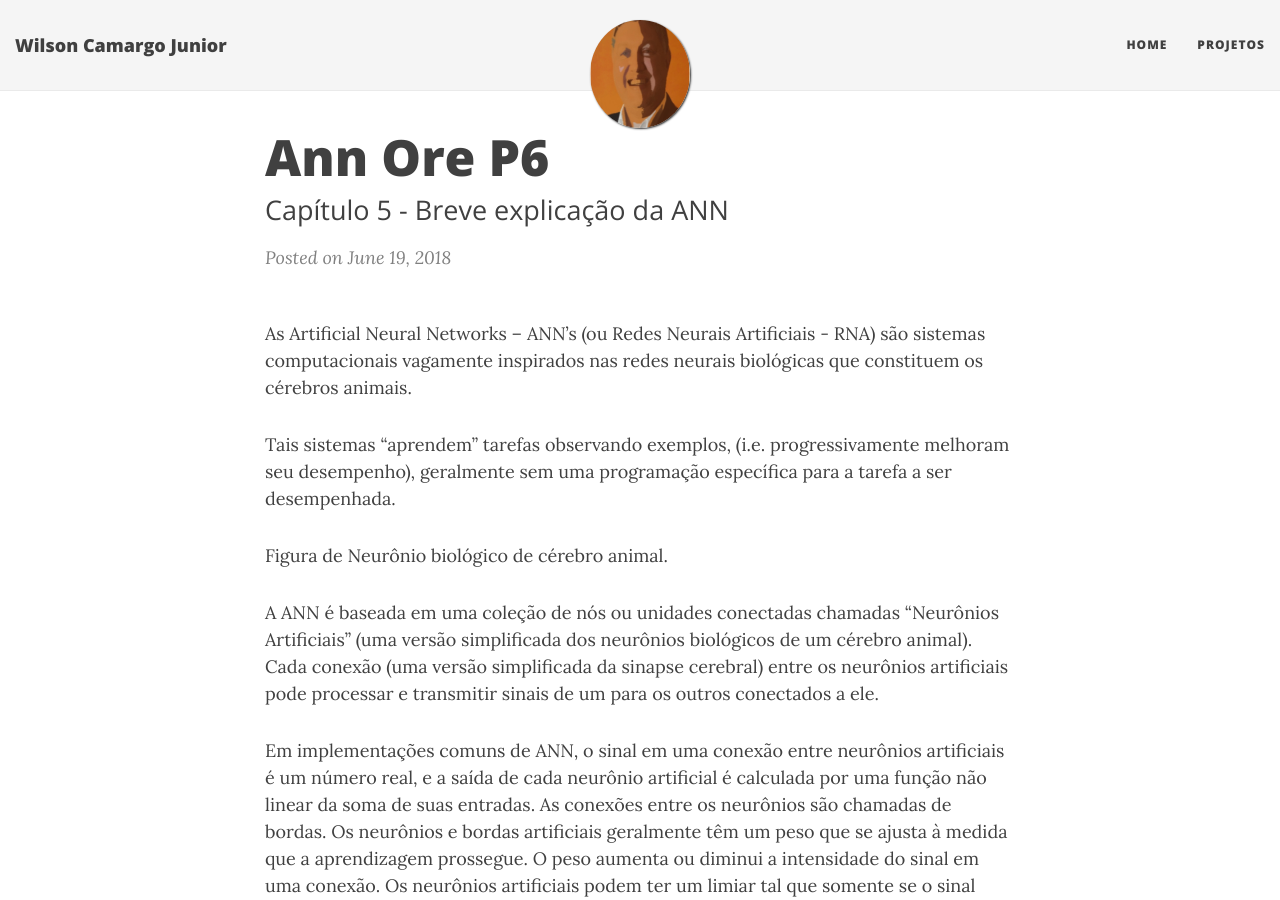
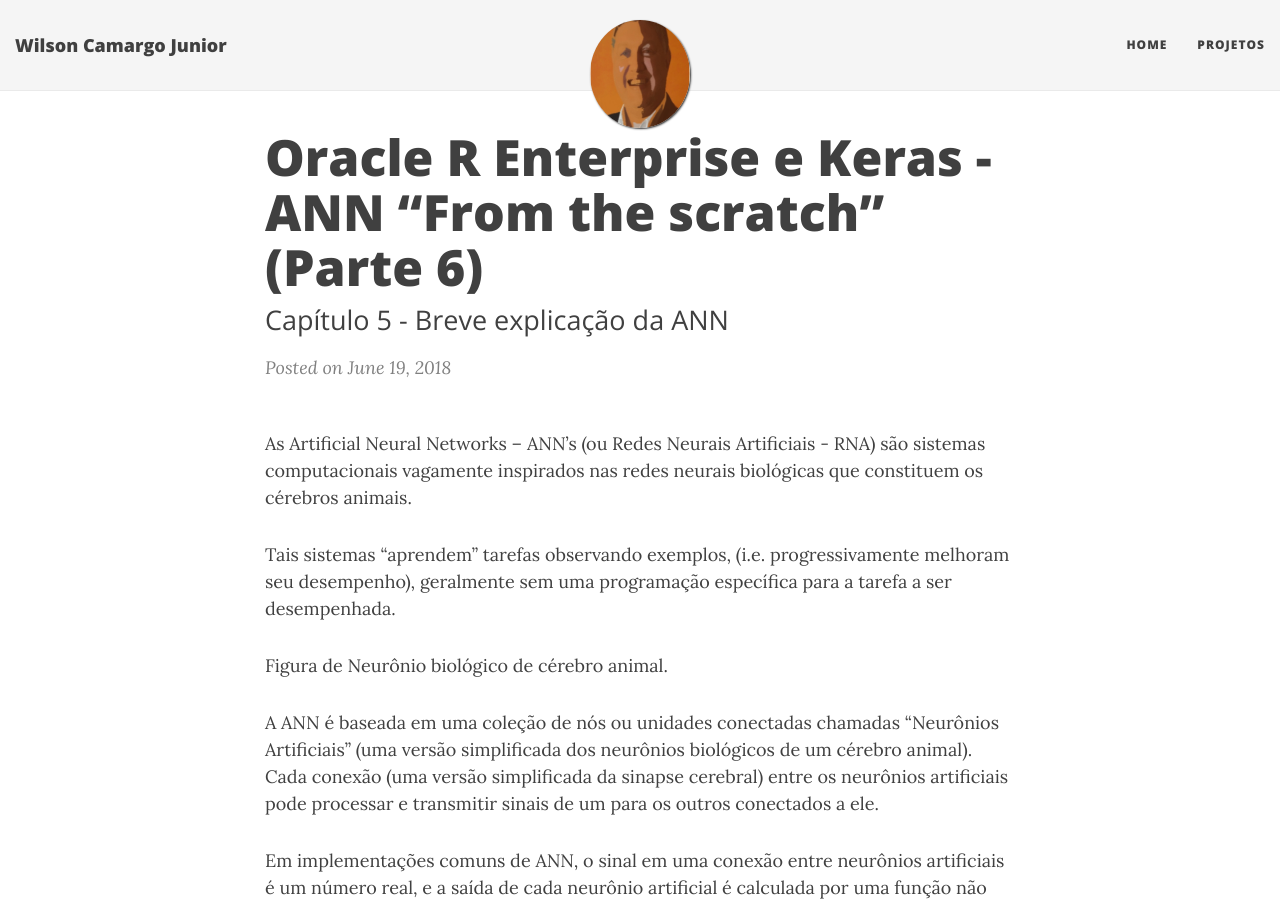
Before and after one commit to wilson-camargo-jr/teste, a Jekyll site: the page built from _posts/2018-06-19-ANN-ORE-P6.md, in a window 1280 px wide and 900 px high. Built offline with Jekyll 4.4.1, drawn with Linux system fonts in a browser that asks for light colours; nearby versions of some CDN libraries.

Commit message:
Update 2018-06-19-ANN-ORE-P6.md

```diff
--- a/_posts/2018-06-19-ANN-ORE-P6.md
+++ b/_posts/2018-06-19-ANN-ORE-P6.md
@@ -1,6 +1,6 @@
 ---
 layout: post
-title:
+title: Oracle R Enterprise e Keras - ANN “From the scratch” (Parte 6)
 subtitle: Capítulo 5 - Breve explicação da ANN
 ---
 As Artificial Neural Networks – ANN’s (ou Redes Neurais Artificiais - RNA) são sistemas computacionais vagamente inspirados nas redes neurais biológicas que constituem os cérebros animais.
```
